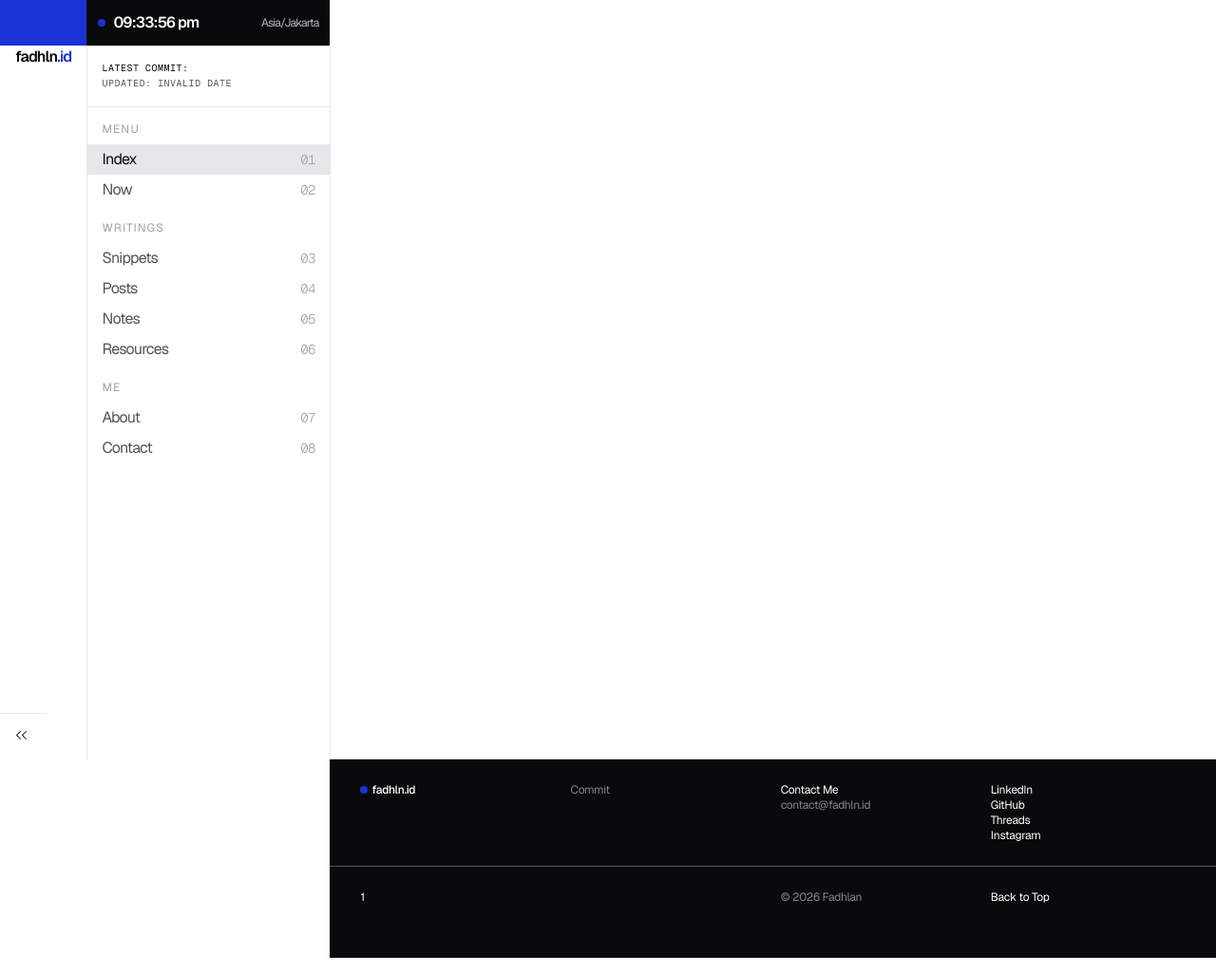
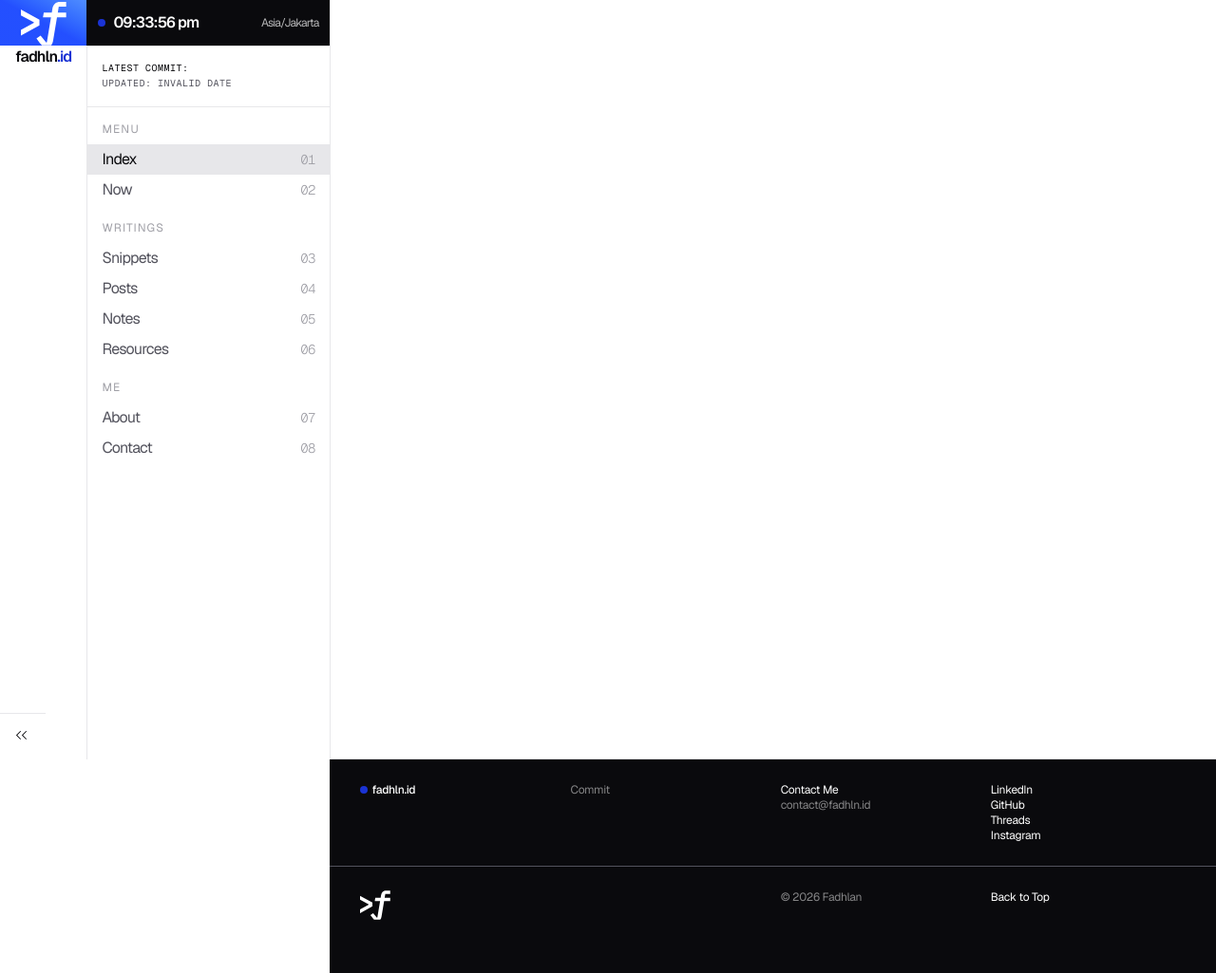
Before and after one commit to fadhln/fadhln.id, a Next.js app: page / in a window 1280 px wide. Shown: the whole page at 95% size. Built offline with nearby package versions, Linux system fonts and the light colour scheme.

Commit message:
feat: add icons

```diff
--- a/src/modules/root/components/Footer/index.tsx
+++ b/src/modules/root/components/Footer/index.tsx
@@ -1,3 +1,5 @@
+import Image from "next/image";
+
 import BackToTop from "./BackToTop";
 
 const SOCIAL_LINKS = [
@@ -25,9 +27,12 @@ function Footer() {
         </div>
         <div>
           <p>Contact Me</p>
-          <p className="text-text-inverse/50 dark:text-text-primary/50 hover:text-text-inverse transition-colors">
+          <a
+            href="mailto:contact@fadhln.id"
+            className="text-text-inverse/50 dark:text-text-primary/50 dark:hover:text-text-primary hover:text-text-inverse transition-colors"
+          >
             contact@fadhln.id
-          </p>
+          </a>
         </div>
         <ul className="flex flex-col">
           {SOCIAL_LINKS.map((link) => (
@@ -40,7 +45,11 @@ function Footer() {
         </ul>
       </div>
       <div className="border-text-secondary dark:border-border mx-auto grid max-w-5xl grid-cols-4 gap-4 border-t px-8 py-6">
-        <div className="col-span-2">1</div>
+        <div className="col-span-2">
+          <div className="relative h-8 w-8">
+            <Image src="/logo.svg" alt="fadhln.id logo" fill className="object-contain" />
+          </div>
+        </div>
         <div className="text-text-inverse/50 dark:text-text-primary/50">
           <p>© {new Date().getFullYear()} Fadhlan</p>
         </div>
--- a/src/modules/root/components/RootLayout.tsx
+++ b/src/modules/root/components/RootLayout.tsx
@@ -16,6 +16,7 @@ const geistMono = Geist_Mono({
 export default function RootLayout({ children }: LayoutProps<"/">) {
   return (
     <html lang="en" className={`${geistSans.variable} ${geistMono.variable} h-full antialiased`}>
+      <link rel="icon" href="/favicon.ico" sizes="any" />
       <body className="relative mx-auto flex min-h-full max-w-[2560px]">
         <SideBar />
         <div className="flex flex-1 flex-col">
--- a/src/modules/root/components/SideBar/index.tsx
+++ b/src/modules/root/components/SideBar/index.tsx
@@ -1,4 +1,7 @@
 "use client";
+
+import Image from "next/image";
+import Link from "next/link";
 
 import { SPRING_PANEL } from "-/modules/shared/constants/ease";
 import { motion } from "motion/react";
@@ -16,7 +19,12 @@ function SideBarContent() {
     <aside className="bg-surface-elevated border-border shadow-border-r sticky top-0 hidden h-svh shrink-0 md:flex">
       {/* Left */}
       <div className="flex min-w-12 flex-col">
-        <div className="bg-brand h-12 w-full" />
+        <Link
+          href="/"
+          className="from-brand-500 to-brand-400 relative h-12 w-full bg-linear-to-tr from-50%"
+        >
+          <Image src="/logo.svg" alt="fadhln.id logo" fill className="h-12 w-12 object-contain" />
+        </Link>
         <div className="shadow-border-r flex flex-1 flex-col">
           <p className="my-auto px-4 font-semibold [writing-mode:sideways-lr]">
             fadhln<span className="text-brand">.id</span>
```
Also changed, not shown: public/logo.svg (added), 1 other file (tests, documents, lock files or other folders).
